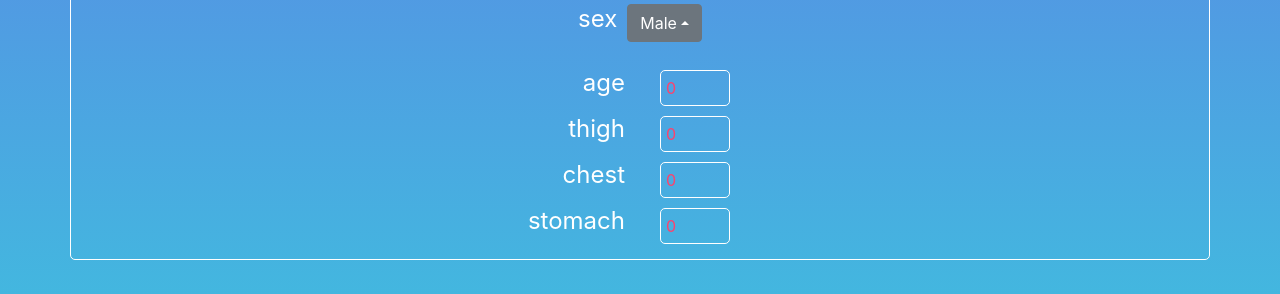
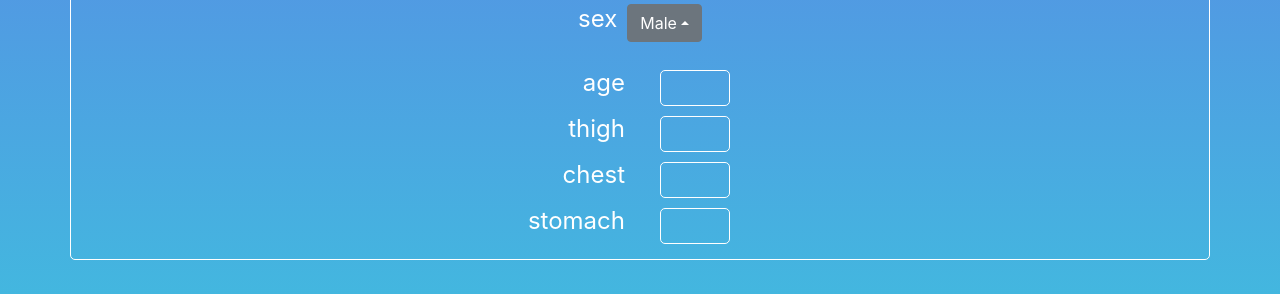
Before and after one commit to Mostrowski8/bodyfat, a React (Create React App) app: page / in a window 1280 px wide. Shown: the part 224-518 px from the top of the page. Built offline with nearby package versions, Linux system fonts and the light colour scheme.

Commit message:
more forms

```diff
--- a/src/App.js
+++ b/src/App.js
@@ -10,13 +10,13 @@ import { Collapse, ButtonDropdown, DropdownToggle, DropdownMenu, DropdownItem, N
 let initialState = {
   forms: [
     {name: "age",
-    value: 0},
+    value: ""},
     {name: "thigh",
-      value : 0},
+      value : ""},
     {name: "chest",
-      value : 0},
+      value : ""},
     {name: "stomach",
-      value: 0}
+      value: ""}
   ],
   sex: true,
   sexPickerOpen: false,
--- a/src/reducer/Reducer.js
+++ b/src/reducer/Reducer.js
@@ -21,10 +21,10 @@ export default function reducer(state, action) {
  let newForms;
  if (sex===true){
     newForms = newState.forms.filter((form)=>{return form.name!=="hips"&&form.name!=="tricep"})
-    newState =  {...state, sex, submit:false, forms:[...newForms, {name: "chest", value:0}, {name:"stomach", value:0}]}
+    newState =  {...state, sex, submit:false, forms:[...newForms, {name: "chest", value:""}, {name:"stomach", value:""}]}
   } else {
     newForms = newState.forms.filter((form)=>{return form.name!=="chest"&&form.name!=="stomach"})
-    newState =  {...state, sex, submit:false, forms:[...newForms, {name: "hips", value:0}, {name:"tricep", value:0}]}
+    newState =  {...state, sex, submit:false, forms:[...newForms, {name: "hips", value:""}, {name:"tricep", value:""}]}
   }
   console.log("newState", newState);
   return newState;
```
